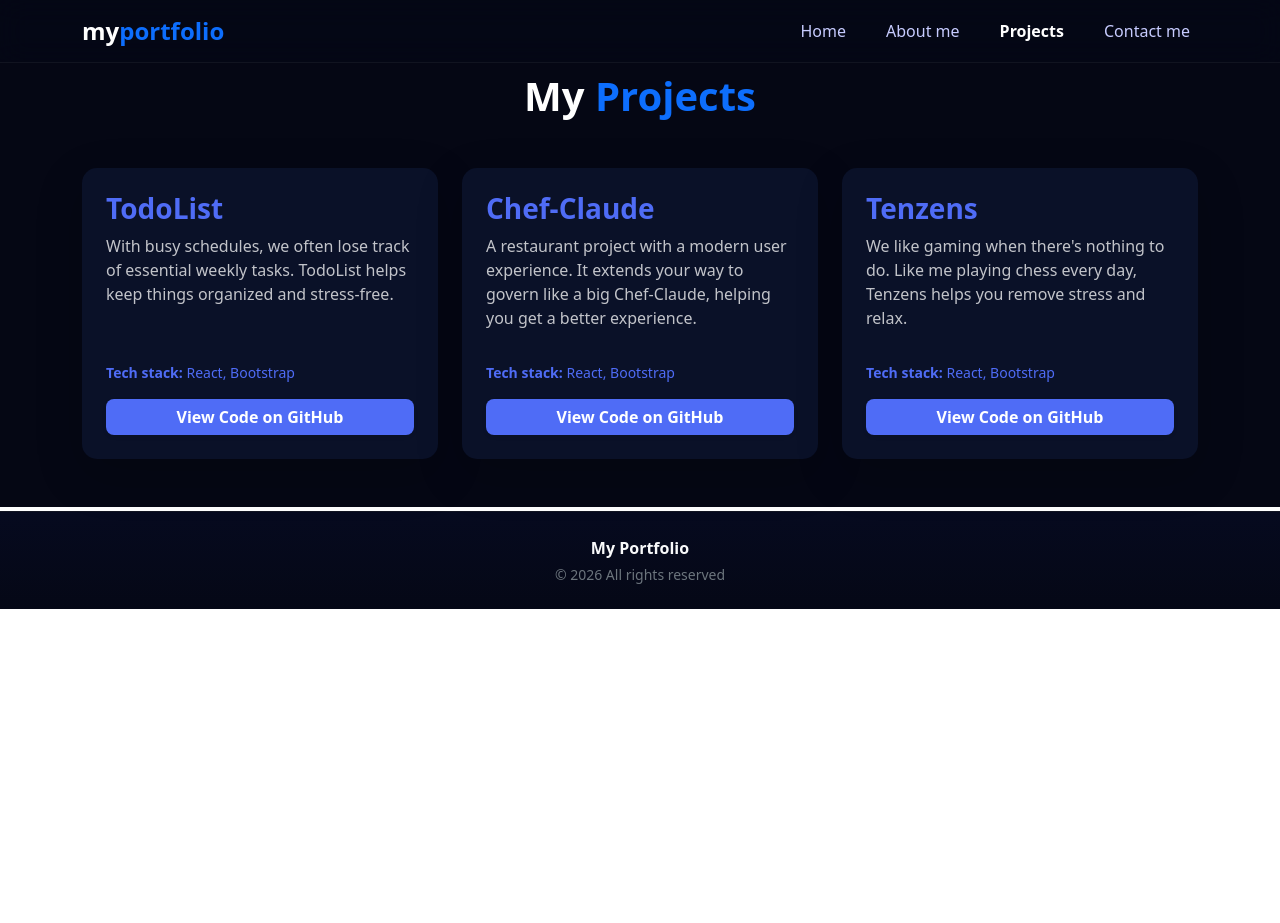
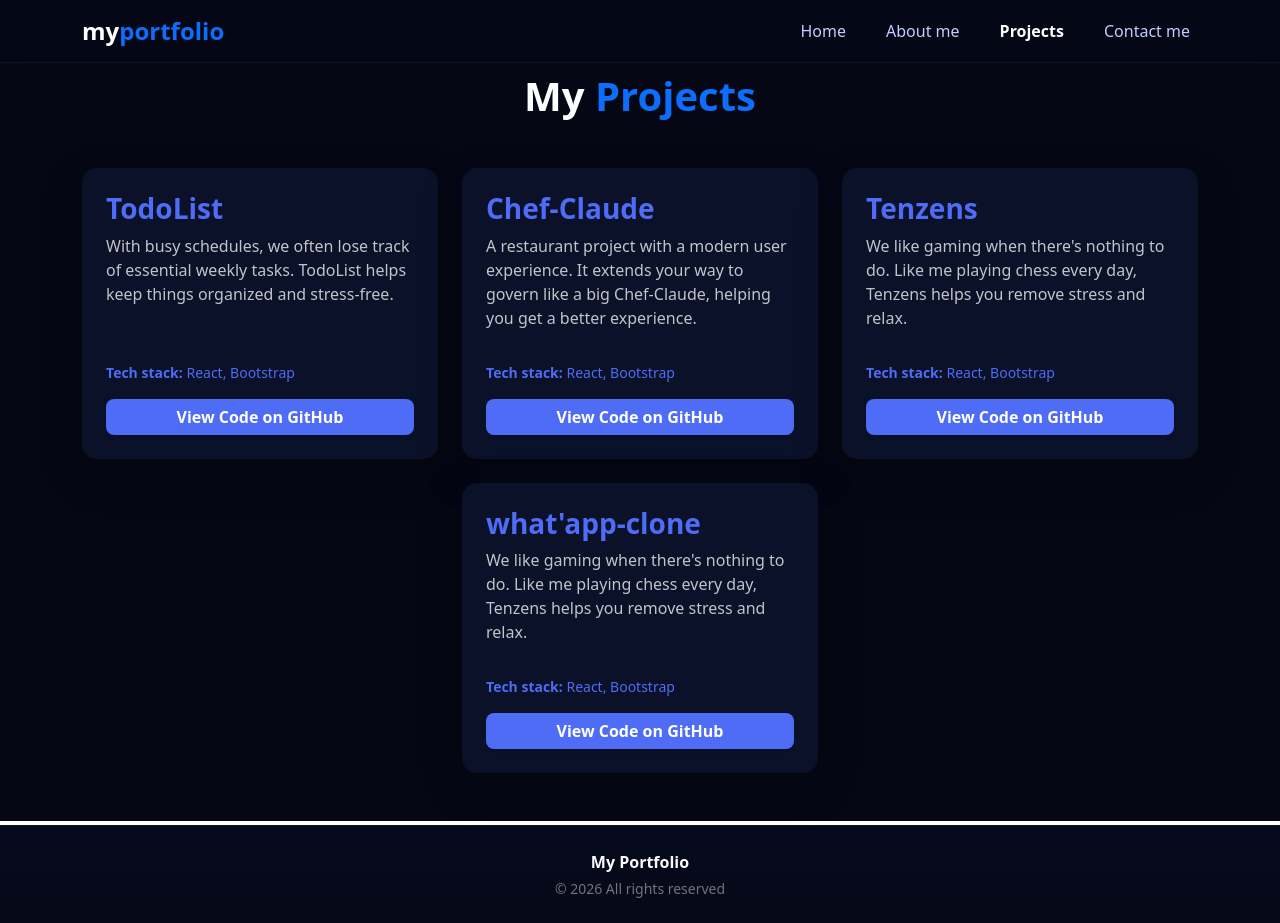
Before and after one commit to miche-kazadi/wichey, a React (Vite) app in the folder vite-project/: page /projects in a window 1280 px wide. Before the commit the page ends 800 px from the top, so only its background shows below. Built offline with nearby package versions, Linux system fonts and the light colour scheme; the HTML template or start-up script is replaced by a standard one.

Commit message:
modif sur le project

```diff
--- a/vite-project/src/component/home.jsx
+++ b/vite-project/src/component/home.jsx
@@ -43,15 +43,12 @@ export default function Home() {
               and meaningful digital experiences. Passionate, creative and
               focused on quality.
             </p>
-
             <div className="d-flex gap-3 flex-wrap">
               <a href="/Michee.pdf" download className="btn btn-main">
                 Download Resume
               </a>
-
             </div>
           </div>
-
         </div>
       </div>
     </header>
--- a/vite-project/src/component/project.jsx
+++ b/vite-project/src/component/project.jsx
@@ -12,13 +12,20 @@ export default function Project() {
       title: "Chef-Claude",
       description: "A restaurant project with a modern user experience. It extends your way to govern like a big Chef-Claude, helping you get a better experience.",
       stack: "React, Bootstrap",
-      link: "https://github.com/miche-kazadi"
+      link: "https://github.com/miche-kazadi/chefClaude"
     },
     {
       title: "Tenzens",
       description: "We like gaming when there's nothing to do. Like me playing chess every day, Tenzens helps you remove stress and relax.",
       stack: "React, Bootstrap",
-      link: "https://github.com/miche-kazadi"
+      link: "https://github.com/miche-kazadi/tenzens"
+    }
+    ,
+    {
+      title: "what'app-clone",
+      description: "We like gaming when there's nothing to do. Like me playing chess every day, Tenzens helps you remove stress and relax.",
+      stack: "React, Bootstrap",
+      link: "https://github.com/miche-kazadi/miche-kazadi-djangoWhat-sppClone"
     }
   ];
 
```
Also changed, not shown: package.json (+9 -0 lines), 53 other files (tests, documents, lock files or other folders).
